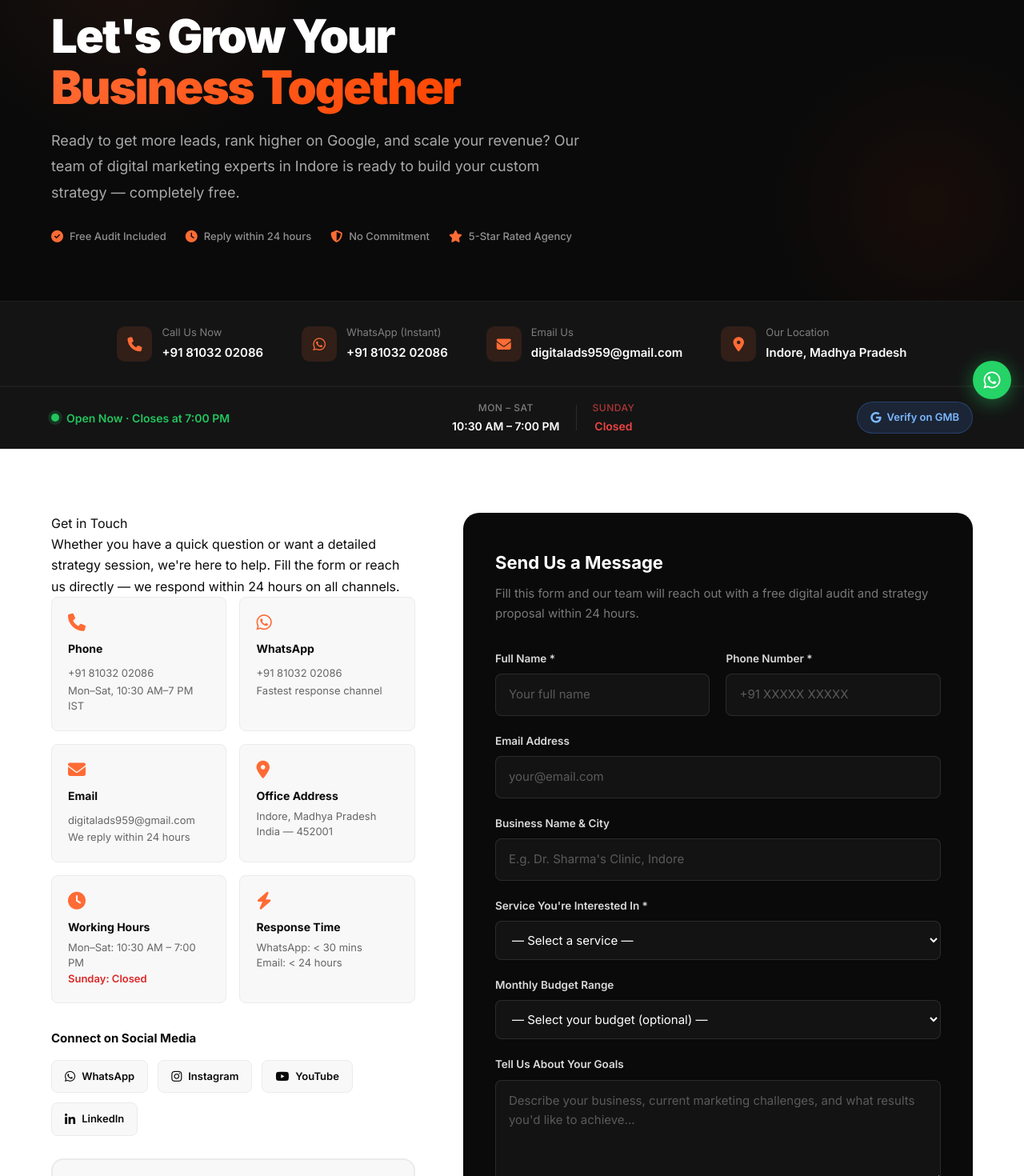
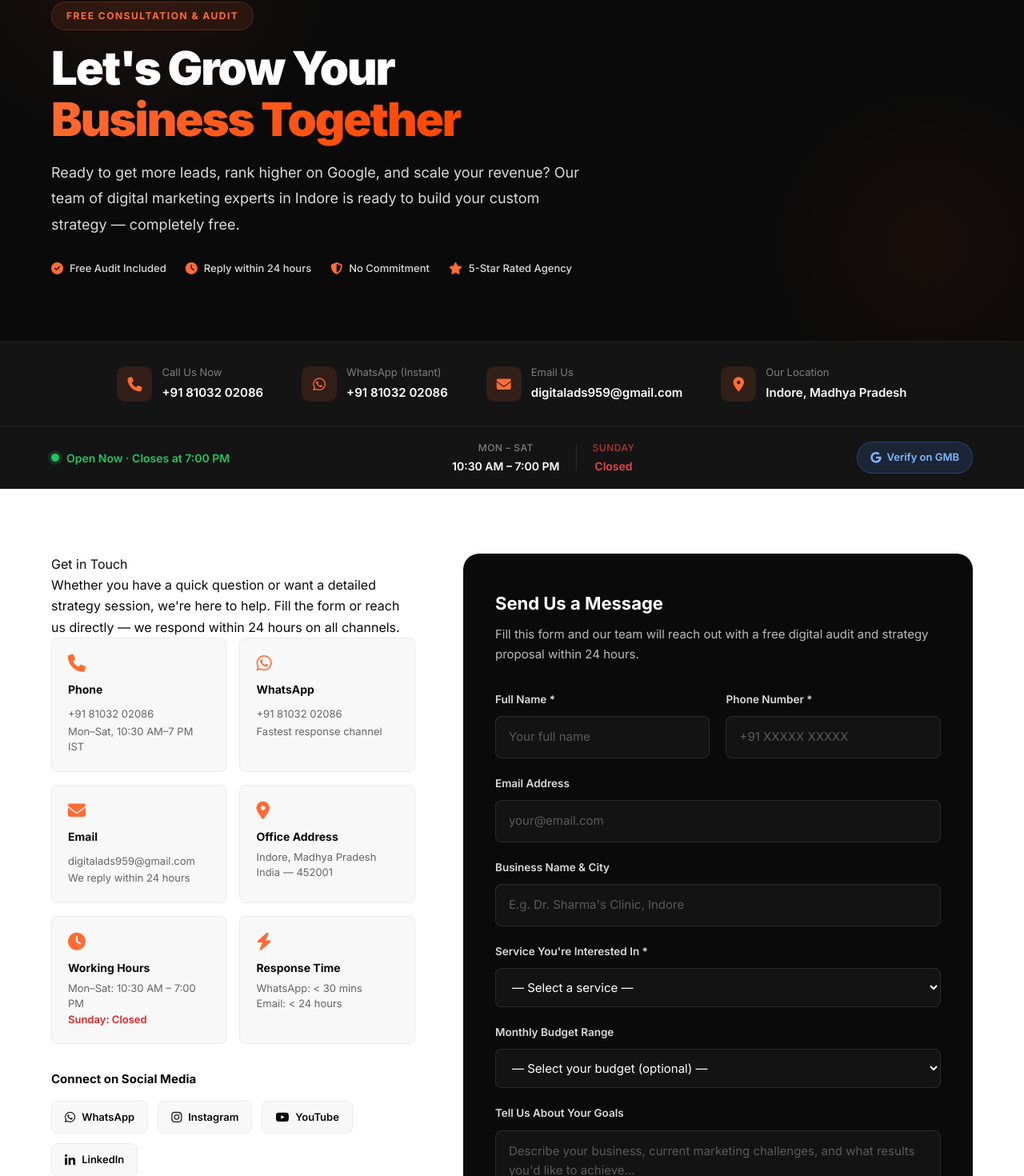
Before and after one commit to ankitbairagi800-jpg/Digitads, a Next.js app: page /contact in a window 1280 px wide. Shown: the part 227-1697 px from the top of the page at 80% size. Built offline with nearby package versions, Linux system fonts and the light colour scheme; grey boxes are pictures that could not be loaded.

Commit message:
design: complete mobile overhaul of contact page styling

```diff
--- a/src/app/contact/contact.css
+++ b/src/app/contact/contact.css
@@ -1,10 +1,12 @@
 /* ===== CONTACT PAGE STYLES ===== */
-.contact-hero{background:var(--dark-bg);padding:140px 0 70px;position:relative;overflow:hidden}
+.whatsapp-float { display: none !important; } /* Hide floating WhatsApp icon on contact page to avoid overlap with inputs */
+
+.contact-hero{background:var(--dark-bg);padding:180px 0 80px;position:relative;overflow:hidden}
 .contact-hero::before{content:'';position:absolute;top:-80px;left:-80px;width:500px;height:500px;background:radial-gradient(circle,rgba(255,107,53,0.08) 0%,transparent 70%);pointer-events:none}
 .contact-hero::after{content:'';position:absolute;bottom:-80px;right:-80px;width:400px;height:400px;background:radial-gradient(circle,rgba(255,69,0,0.06) 0%,transparent 70%);pointer-events:none}
 .contact-hero-inner{position:relative;z-index:1;max-width:680px}
 .contact-hero h1{font-size:clamp(32px,5vw,58px);font-weight:900;color:#fff;letter-spacing:-2px;line-height:1.1;margin-bottom:18px}
-.contact-hero p{font-size:clamp(15px,2vw,18px);color:rgba(255,255,255,0.65);line-height:1.8}
+.contact-hero p{font-size:clamp(15px,2vw,18px);color:rgba(255,255,255,0.85);line-height:1.8}
 
 /* Breadcrumb */
 .breadcrumb{display:flex;align-items:center;gap:8px;font-size:13px;color:rgba(255,255,255,0.4);margin-bottom:28px;flex-wrap:wrap}
@@ -15,7 +17,7 @@
 
 /* Trust badges */
 .contact-trust{display:flex;gap:24px;flex-wrap:wrap;margin-top:28px}
-.contact-trust-item{display:flex;align-items:center;gap:8px;color:rgba(255,255,255,0.55);font-size:13px;font-weight:500}
+.contact-trust-item{display:flex;align-items:center;gap:8px;color:rgba(255,255,255,0.85);font-size:13px;font-weight:500}
 .contact-trust-item i{color:var(--primary-color);font-size:15px}
 
 /* Quick contacts strip */
@@ -30,7 +32,7 @@
 .contact-quick-value a:hover{color:var(--primary-color)}
 
 /* Main contact section */
-.contact-page{padding:80px 0;background:#fff}
+.contact-page{padding:80px 0;background:#fff;border-top:1px solid var(--border-light)}
 .contact-page-grid{display:grid;grid-template-columns:1fr 1.4fr;gap:60px;align-items:start}
 
 /* Info side */
@@ -73,10 +75,10 @@
 /* Form side */
 .contact-page-form{background:var(--dark-bg);border-radius:20px;padding:44px 40px}
 .contact-page-form h3{font-size:22px;font-weight:700;color:#fff;margin-bottom:8px}
-.contact-page-form>p{font-size:15px;color:rgba(255,255,255,0.45);margin-bottom:32px;line-height:1.7}
+.contact-page-form>p{font-size:15px;color:rgba(255,255,255,0.72) !important;margin-bottom:32px;line-height:1.7}
 .form-row-2{display:grid;grid-template-columns:1fr 1fr;gap:20px}
 .form-group{margin-bottom:20px}
-.form-group label{display:block;font-size:13.5px;font-weight:600;margin-bottom:8px;color:rgba(255,255,255,0.85)}
+.form-group label{display:block;font-size:13.5px;font-weight:600;margin-bottom:10px;color:rgba(255,255,255,0.9)}
 .form-group input,.form-group select,.form-group textarea{width:100%;padding:13px 16px;border:1.5px solid rgba(255,255,255,0.1);border-radius:var(--radius-sm);font-size:15px;font-family:var(--font-primary);transition:var(--transition);background:rgba(255,255,255,0.05);color:#fff;outline:none}
 .form-group input:focus,.form-group select:focus,.form-group textarea:focus{border-color:var(--primary-color);background:rgba(255,255,255,0.07);box-shadow:0 0 0 3px rgba(255,107,53,0.12)}
 .form-group input::placeholder,.form-group textarea::placeholder{color:rgba(255,255,255,0.28)}
@@ -136,14 +138,27 @@
   .why-contact-grid{grid-template-columns:repeat(2,1fr)}
 }
 @media(max-width:640px){
-  .contact-hero{padding:120px 0 50px}
-  .contact-info-cards{grid-template-columns:1fr}
-  .contact-page-form{padding:28px 22px}
-  .form-row-2{grid-template-columns:1fr}
-  .why-contact-grid{grid-template-columns:1fr}
-  .contact-quick-inner{gap:20px;flex-direction:column;align-items:flex-start;padding:0 24px}
-  .gmb-hours-inner{justify-content:center;text-align:center}
-  .gmb-hours-status{justify-content:center}
-  .gmb-hours-days{flex-wrap:wrap}
+  .contact-hero{padding:150px 0 60px}
+  .contact-info-cards{grid-template-columns:1fr 1fr;gap:12px}
+  .contact-info-card{padding:16px 12px;border-radius:10px}
+  .contact-info-card i{font-size:18px;margin-bottom:6px}
+  .contact-info-card h4{font-size:13px;margin-bottom:3px}
+  .contact-info-card a,.contact-info-card p{font-size:11px;line-height:1.4}
+
+  .contact-social-links{display:grid;grid-template-columns:1fr 1fr;gap:10px;width:100%}
+  .contact-social-link{justify-content:center;width:100%;padding:10px;font-size:12px;border-radius:8px}
+
+  .contact-page-form{padding:32px 24px}
+  .form-row-2{grid-template-columns:1fr;gap:16px}
+  .form-group{margin-bottom:22px}
+  .form-group label{margin-bottom:10px}
+
+  .why-contact-grid{grid-template-columns:1fr;gap:16px}
+  .contact-quick-inner{gap:24px;flex-direction:column;align-items:center;padding:0 16px;text-align:center}
+  .contact-quick-item{flex-direction:column;gap:8px;align-items:center;text-align:center}
+
+  .gmb-hours-inner{justify-content:center;text-align:center;gap:16px}
+  .gmb-hours-status{justify-content:center;width:100%}
+  .gmb-hours-days{justify-content:center;width:100%;gap:16px}
   .gmb-verify-link{width:100%;justify-content:center}
 }
```
